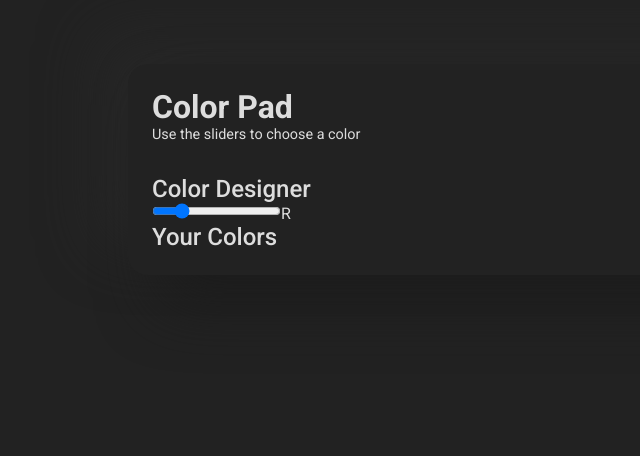
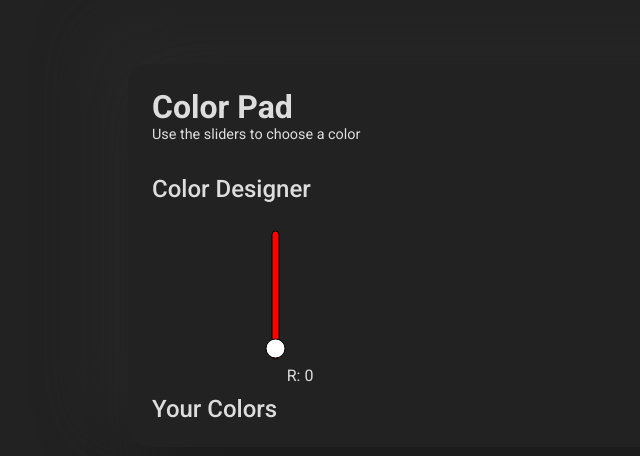
Before and after one commit to Nathan-Payne/color_pad, a Vue app: page / in a window 1280 px wide. Shown: the top 456 px of the page, without its empty margins (0-640 px from the left). Built offline with nearby package versions, Linux system fonts and the light colour scheme.

Commit message:
styles added for slider component, -webkit only

```diff
--- a/src/components/slider.vue
+++ b/src/components/slider.vue
@@ -1,14 +1,63 @@
 <template>
   <div class="slider">
-    <input type="range" name="Red" min="0" max="255" />
-    <label for="Red">R</label>
+    <input type="range" name="Red" min="0" max="255" v-model="value" />
+    <label for="Red">
+      R: <span>{{ value }}</span>
+    </label>
   </div>
 </template>
 
 <script>
 export default {
   name: "slider",
+  data() {
+    return {
+      value: 0,
+    };
+  },
 };
 </script>
 
-<style></style>
+<style scoped>
+.slider {
+  position: relative;
+  height: 12rem;
+  width: 30%;
+}
+
+input[type="range"] {
+  -webkit-appearance: none;
+  position: absolute;
+  bottom: 50%;
+  left: 20%;
+  cursor: pointer;
+  transform: rotate(270deg);
+  background-color: transparent;
+}
+
+input[type="range"]::-webkit-slider-runnable-track {
+  -webkit-appearance: none;
+  cursor: pointer;
+  height: 0.5rem;
+  background-color: red;
+  border-radius: 20px;
+  border: 0.2px solid #010101;
+}
+
+input[type="range"]::-webkit-slider-thumb {
+  -webkit-appearance: none;
+  border: none;
+  height: 20px;
+  width: 20px;
+  border-radius: 50%;
+  background: white;
+  border: 1px solid black;
+  margin-top: -7px;
+}
+
+label {
+  position: absolute;
+  bottom: 5%;
+  left: 46%;
+}
+</style>
```
